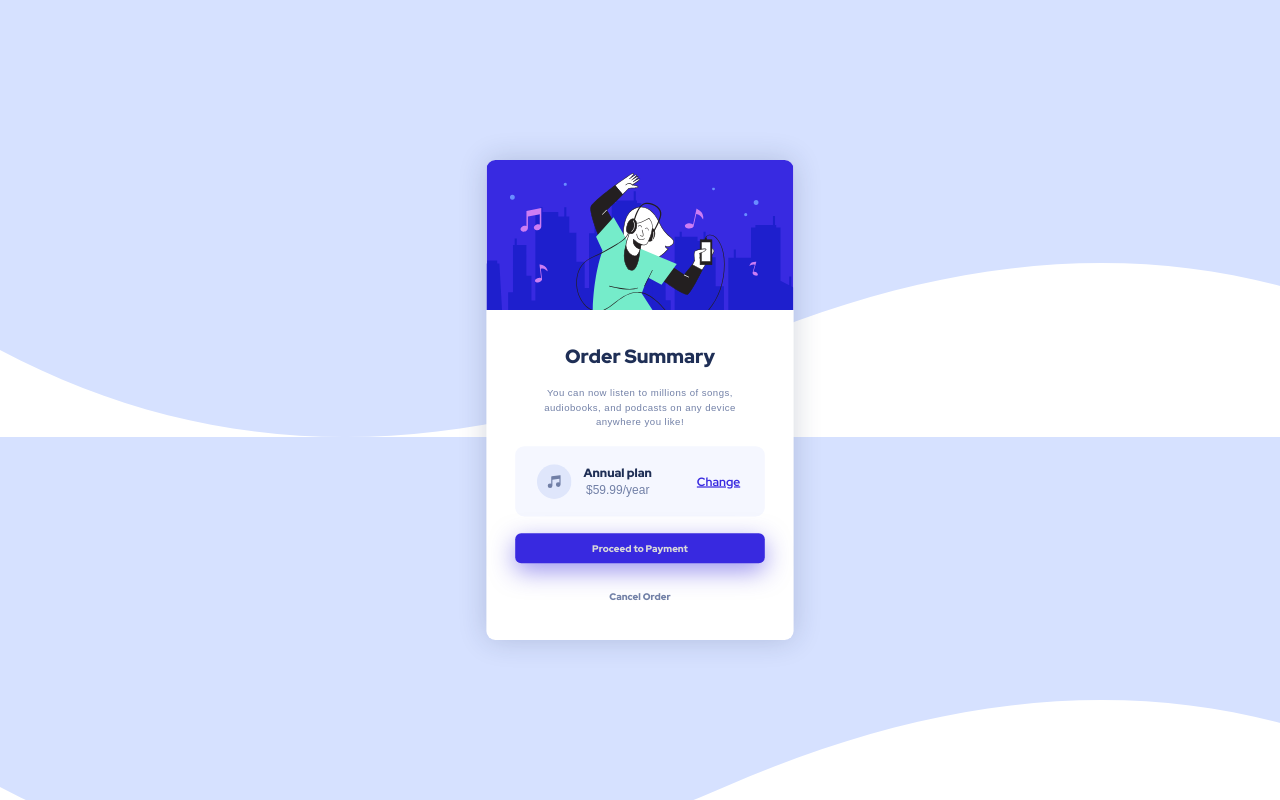
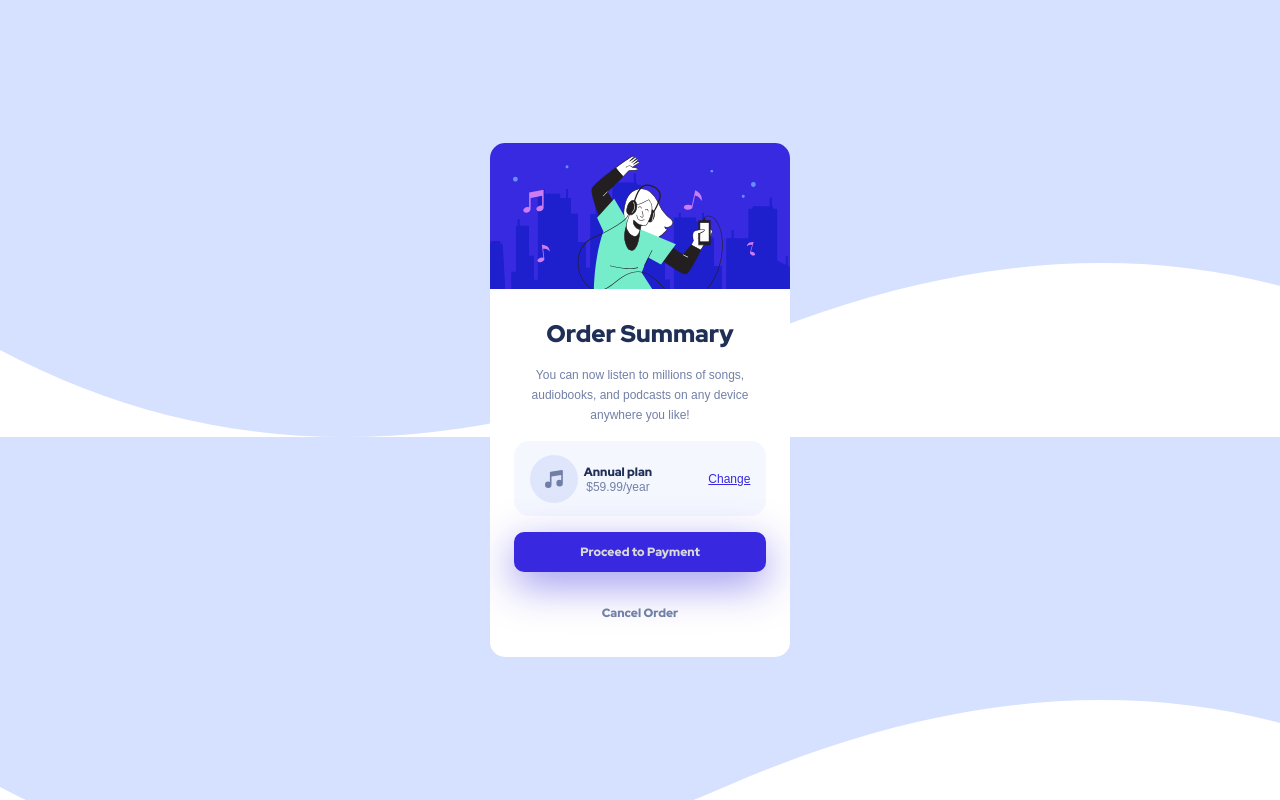
Before and after one commit to Github-Ali341/Order-Summary-Component, a plain HTML site: page index.html in a window 1280 px wide. Drawn offline with Linux system fonts and the light colour scheme; a web font is replaced by a local one.

Commit message:
Redid the css to make the page fit

```diff
--- a/style.css
+++ b/style.css
@@ -19,8 +19,8 @@
     --fw-semibold: 700;
     --fw-black: 900;
 
-    --fs-200: 16px;
-    --fs-300: 1.25rem;
+    --fs-200: .75rem;
+    --fs-300: 1.5rem;
     --fs-400: 1.5rem;
     --fs-500: 2rem;
 }
@@ -55,11 +55,92 @@ body {
 }
 
 h1 {
-    font-size: var(--fs-500);
+    font-size: var(--fs-400);
+    font-weight: var(--fw-black);
+    color: hsl(var(--clr-neutral-dark-blue));
+    margin-top: .8rem;
+}
+
+.order-summary {
+    background-color: white;
+    max-width: 300px;
+    border-radius: 15px;
+    overflow: hidden;
+    text-align: center;
+    display: grid;
+    gap: 1rem;
+    padding-bottom: 35px;
+}
+
+.billing {
     font-weight: var(--fw-black);
     color: hsl(var(--clr-neutral-dark-blue));
 }
 
+.reward {
+    font-size: var(--fs-200);
+    line-height: 1.25rem;
+}
+
+.plan {
+    background-color: hsl(var(--clr-neutral-very-pale-blue));
+    display: flex;
+    justify-content: space-around;
+    align-items: center;
+    border-radius: 15px;
+    font-size: var(--fs-200);
+    padding-block: .85rem;
+}
+
+.plan a {
+    color:hsl(var(--clr-prim-bright-blue))
+}
+
+.plan a:hover {
+    color:hsl(var(--clr-neutral-destaurated-blue));
+    text-decoration: none;
+}
+
+.pricing {
+    transform: translate(-25px);
+}
+
+.proceed {
+    height: 40px;
+    border-radius: 10px;
+    border: none;
+    background-color: hsl(var(--clr-prim-bright-blue));
+    color: hsl(0, 0%, 85%);
+    font-weight: var(--fw-black);
+    box-shadow: 0rem .8rem 2.5rem hsl(var(--clr-prim-bright-blue), .5);
+    cursor: pointer;
+}
+
+.proceed:hover {
+    background-color: hsl(var(--clr-prim-bright-blue), .7);
+}
+
+.cancel {
+    cursor: pointer;
+    background: none;
+    border: none;
+    font-weight: var(--fw-black);
+    color: hsl(var(--clr-neutral-destaurated-blue));
+    margin-top: 1rem;
+}
+
+.cancel:hover {
+    color: hsl(var(--clr-neutral-dark-blue));
+}
+
+.bottom {
+    align-content: start;
+    display: grid;
+    text-align: center;
+    gap: 1rem;
+    margin-inline: 1.5rem;
+}
+/*
 .order-summary {
     height: 50rem;
     max-width: 32rem;
@@ -165,3 +246,4 @@ h1 {
 .cancel:hover {
     color: hsl(var(--clr-neutral-dark-blue));
 }
+ */
```
